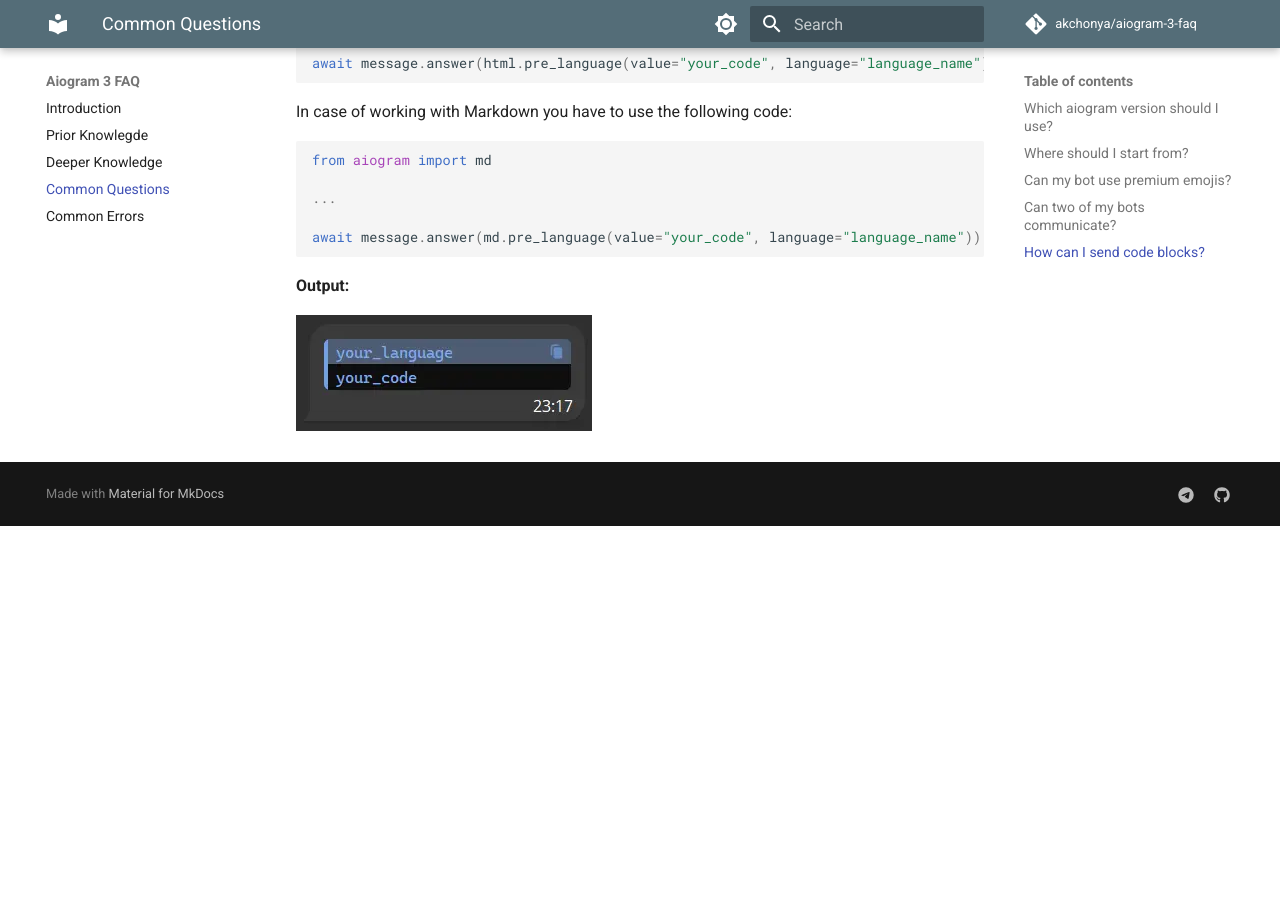
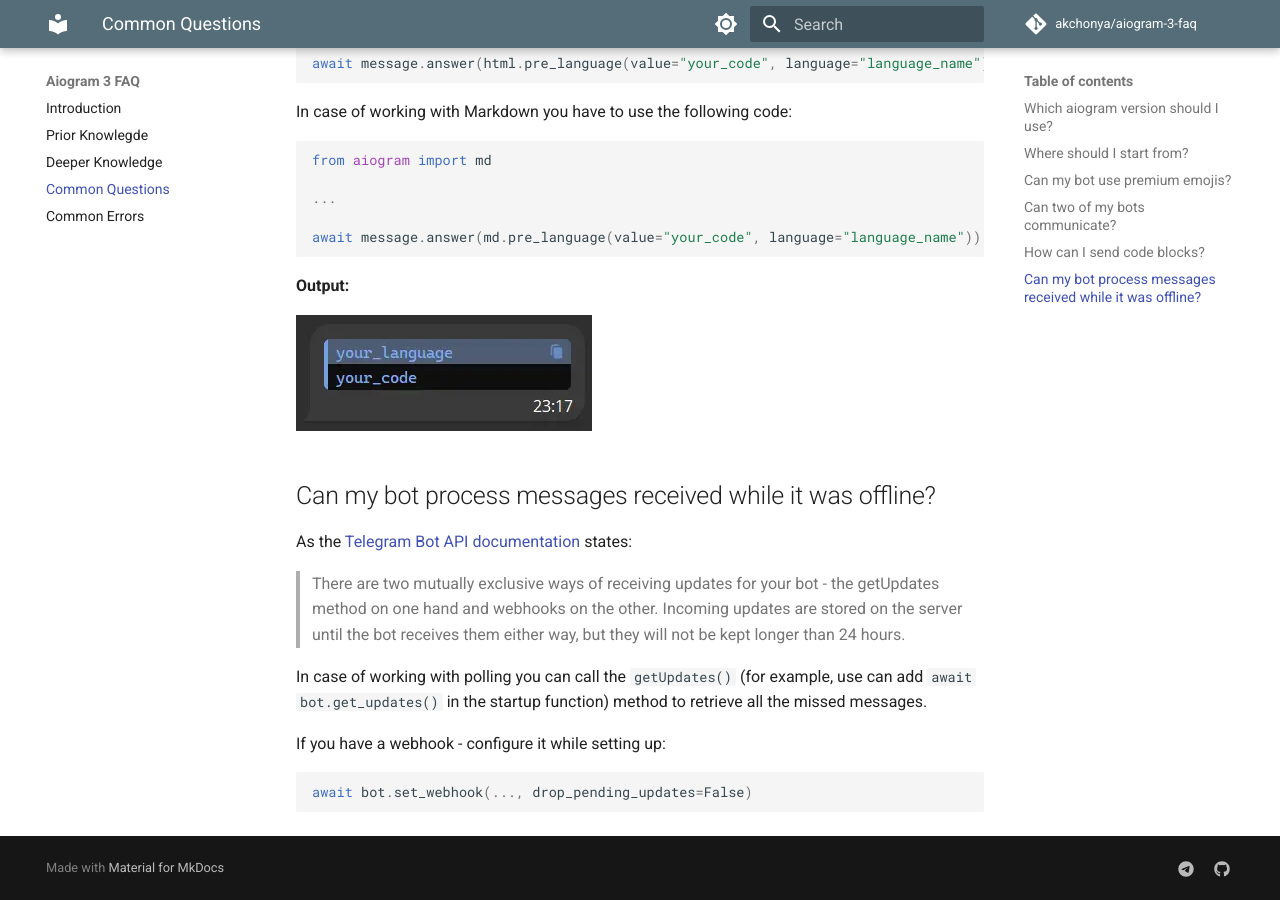
Before and after one commit to akchonya/aiogram-3-faq, an MkDocs documentation site: the page built from docs/common_questions.md, in a window 1280 px wide and 900 px high, scrolled down 941 px. Built offline with MkDocs 1.6.1 and Material for MkDocs 9.7.7, drawn with Linux system fonts in a browser that asks for light colours; comment, search, counter and statistics services are not loaded; before the commit the page ends 1467 px from its top, so only the background shows below that.

Commit message:
add handling offline messages

````diff
--- a/docs/common_questions.md
+++ b/docs/common_questions.md
@@ -43,3 +43,17 @@ await message.answer(md.pre_language(value="your_code", language="language_name"
 **Output:**
 
 ![codeblock_output](images/codeblock.webp)
+
+## Can my bot process messages received while it was offline?
+
+As the [Telegram Bot API documentation](https://core.telegram.org/bots/api#getting-updates) states:
+
+> There are two mutually exclusive ways of receiving updates for your bot - the getUpdates method on one hand and webhooks on the other. Incoming updates are stored on the server until the bot receives them either way, but they will not be kept longer than 24 hours.
+
+In case of working with polling you can call the `getUpdates()` (for example, use can add `await bot.get_updates()` in the startup function) method to retrieve all the missed messages.
+
+If you have a webhook - configure it while setting up:
+
+```python
+await bot.set_webhook(..., drop_pending_updates=False)
+```
````
